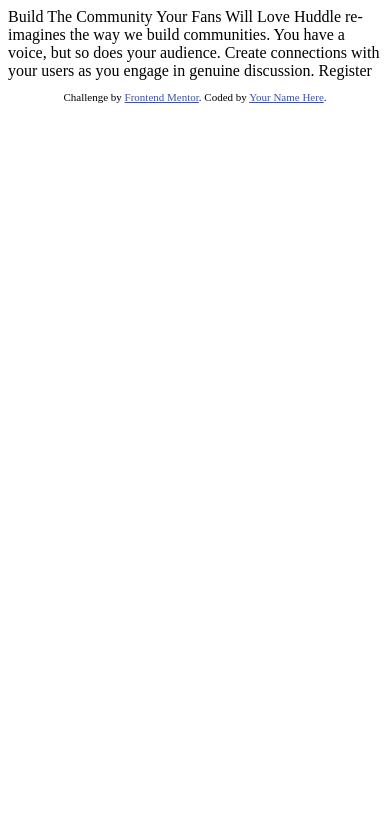
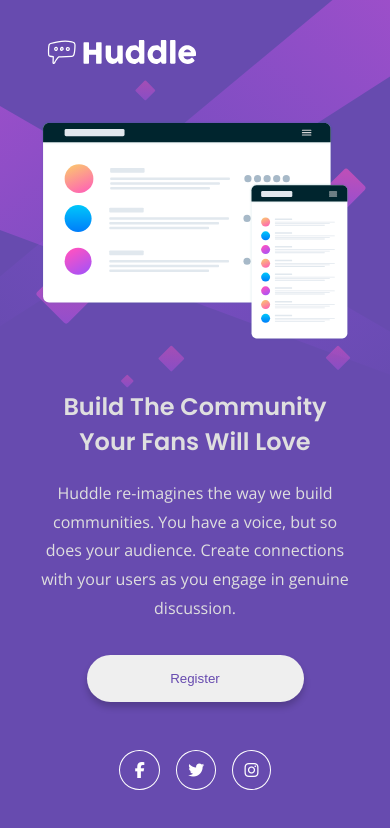
Before and after one commit to kieranpdev/huddle-landing-page, a plain HTML site: page index.html in a window 390 px wide. Drawn offline with nearby package versions, Linux system fonts and the light colour scheme.

Commit message:
mobile layout complete

```diff
--- /dev/null
+++ b/css/huddle-styles.css
@@ -0,0 +1,112 @@
+/* Base styling -------------------- */
+
+* {
+    box-sizing:border-box;
+    margin-top: 0;
+}
+
+body {
+    background: hsl(257, 40%, 49%);
+    display: flex;
+    flex-direction: column;
+    min-height: 100vh;
+    align-items: center;
+    padding-top: 7vh;
+}
+
+img {
+    max-width: 100%;
+}
+
+.content-wrapper {
+    flex: 1; /* Creates a full-height content section with sticky footer */
+}
+
+
+/* Mobile first styling ------------ */
+body {
+    padding: 2rem;
+    background: hsl(257, 40%, 49%) url(../images/bg-mobile.svg) no-repeat;
+    background-size: contain;
+    font-size: 1em; /* 16px in most browsers*/
+    font-family: 'Open Sans', sans-serif;
+    color: #dfdfdf;
+}
+
+
+main {
+    display: grid;
+    grid-template-columns: 1fr;
+}
+
+section {
+    display: flex;
+    flex-direction: column;
+    align-items: center;
+}
+
+.logo {
+    width: 10rem;
+    max-width: 70vw;
+    margin-bottom: 3rem;
+    align-self: flex-start;
+}
+
+h1 {
+    margin-top: 3rem;
+    font-family: 'Poppins', sans-serif;
+    font-weight: 600;
+}
+
+section p {
+    line-height: 1.8rem;
+    margin-bottom: 2rem;
+}
+
+.landing-content button {
+    width: 70%;
+    padding: 1rem;
+    border: none;
+    border-radius: 25px;
+    box-shadow: 0px 5px 7px rgba(0, 0, 0, .2);
+    color: hsl(257, 40%, 49%);
+}
+
+.landing-content button:hover,
+.landing-content button:active {
+    background: hsl(300, 69%, 71%);
+    color:#dfdfdf
+}
+
+h1,
+p {
+    text-align: center;
+}
+
+.social-links {
+    margin: 3rem 0 2rem 0;
+    display: flex;
+}
+
+.social-links a,
+.social-links a:visited {
+    border: 1px solid #fff;
+    border-radius: 50%;
+    margin: 0 .5rem;
+    padding: .5rem .7rem;
+    color: #fff;
+}
+
+.social-links a:hover,
+.social-links a:active {
+    border: 1px solid hsl(300, 69%, 71%);
+    color: hsl(300, 69%, 71%);
+}
+
+.social-links a:nth-child(1) {
+    padding: .5rem .9rem;
+}
+
+.social-text {
+    display: none;
+}
--- a/index.html
+++ b/index.html
@@ -5,29 +5,35 @@
   <meta name="viewport" content="width=device-width, initial-scale=1.0"> <!-- displays site properly based on user's device -->
 
   <link rel="icon" type="image/png" sizes="32x32" href="./images/favicon-32x32.png">
+  <link rel="preconnect" href="https://fonts.googleapis.com">
+  <link rel="preconnect" href="https://fonts.gstatic.com" crossorigin>
+  <link href="https://fonts.googleapis.com/css2?family=Open+Sans&family=Poppins:wght@400;600&display=swap" rel="stylesheet">
+  <link rel="stylesheet" href="./css/huddle-styles.css">
 
   <title>Frontend Mentor | Huddle landing page with single introductory section</title>
 
-  <!-- Feel free to remove these styles or customise in your own stylesheet 👍 -->
-  <style>
-    .attribution { font-size: 11px; text-align: center; }
-    .attribution a { color: hsl(228, 45%, 44%); }
-  </style>
 </head>
 <body>
+  <div class="content-wrapper">
+    <main>
+      <section class="landing-content">
+        <img class="logo" src="./images/logo.svg" alt="Huddle logo image">
+        <img src="./images/illustration-mockups.svg" alt="Screen mockup images">
+        <h1>Build The Community Your Fans Will Love</h1>
 
-  Build The Community Your Fans Will Love
+        <p>Huddle re-imagines the way we build communities. You have a voice, but so does your audience.
+        Create connections with your users as you engage in genuine discussion.</p>
 
-  Huddle re-imagines the way we build communities. You have a voice, but so does your audience.
-  Create connections with your users as you engage in genuine discussion.
+        <button type="submit">Register</button>
+        <div class="social-links">
+          <a href="#"><i class="fa-brands fa-facebook-f"></i><span class="social-text">Facebook</span></a>
+          <a href="#"><i class="fa-brands fa-twitter"></i><span class="social-text">Twitter</span></a>
+          <a href="#"><i class="fa-brands fa-instagram"></i><span class="social-text">Instagram</span></a>
+        </div>
+      </section>
+    </main>
+  </div>
 
-  Register
-
-  <footer>
-    <p class="attribution">
-      Challenge by <a href="https://www.frontendmentor.io?ref=challenge" target="_blank">Frontend Mentor</a>.
-      Coded by <a href="#">Your Name Here</a>.
-    </p>
-  </footer>
+  <script src="https://kit.fontawesome.com/98bb4ec371.js" crossorigin="anonymous"></script>
 </body>
 </html>
```
Also changed, not shown: images/facebook.svg (added), images/instagram.svg (added), images/twitter.svg (added).
